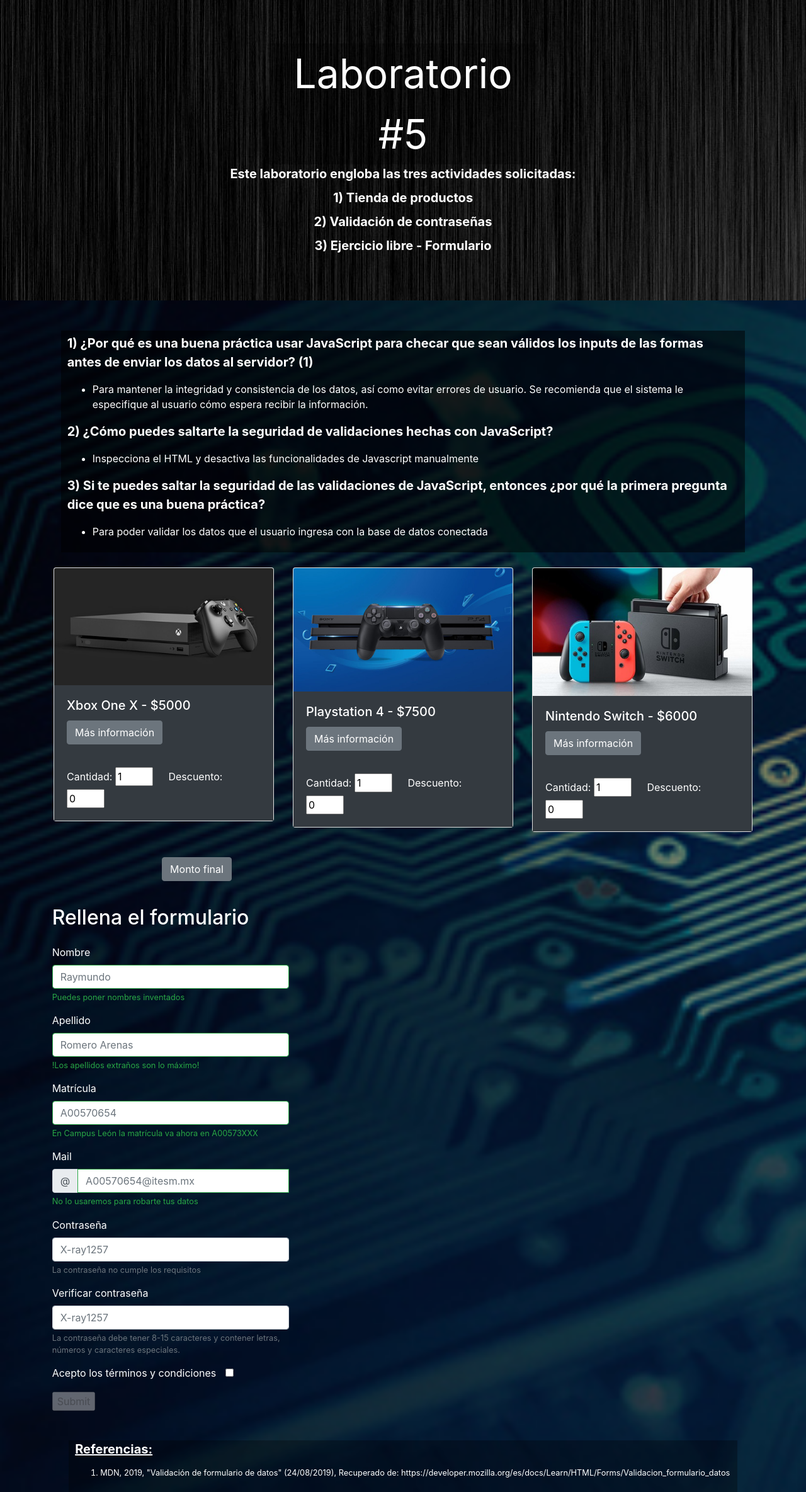
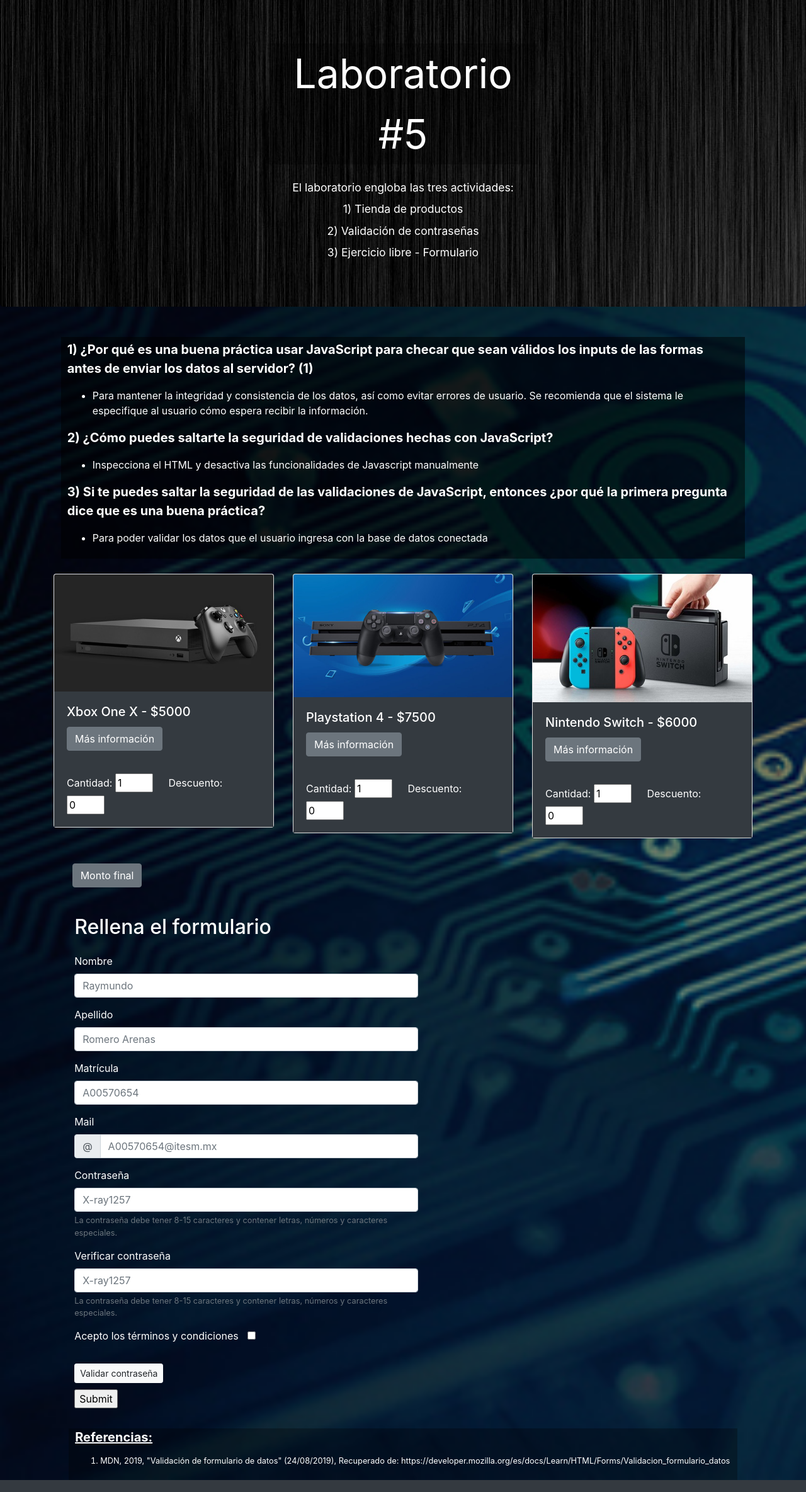
Before and after one commit to Raylogic/DAWBD_A00570654, a PHP site: page /Laboratorio5.html in a window 1280 px wide. Shown: the part 43-2412 px from the top of the page at 63% size. Run offline with PHP 8.4, Linux system fonts and the light colour scheme; some libraries are stand-ins or nearby versions.

Commit message:
¡Laboratorio 5 corregido!

```diff
--- a/Laboratorio #1-7/Laboratorio5.html
+++ b/Laboratorio #1-7/Laboratorio5.html
@@ -17,10 +17,11 @@
     <section id="Jumbo" class="jumbotron text-center">
         <div class="text-white text-center mt-5">
             <header>Laboratorio #5</header>
-            <p id="LabDescrip"><strong>Este laboratorio engloba las tres actividades solicitadas:</strong></p>
-            <p id="LabDescrip"><strong>1) Tienda de productos</strong></p>
-            <p id="LabDescrip"><strong>2) Validación de contraseñas</strong></p>
-            <p id="LabDescrip"><strong>3) Ejercicio libre - Formulario</strong></p>
+            <br>
+            <p id="LabDescrip">El laboratorio engloba las tres actividades:</p>
+            <p id="LabDescrip">1) Tienda de productos</p>
+            <p id="LabDescrip">2) Validación de contraseñas</p>
+            <p id="LabDescrip">3) Ejercicio libre - Formulario</p>
         </div>
     </section>
     <!-- Navbar -->
@@ -124,10 +125,11 @@
        </div>
     </section>
 
-    <section class="container-fluid px-0">
+    <section class="container-fluid">
         <div class="row align-items-center">
-            <div class="col-6 mb-4">
-                <div class="row justify-content-center">
+            <div class="col-1 mb-4"></div>
+            <div class="col-4 mb-4 ml-2">
+                <div class="row justify-content-left">
                     <div class="text-white mt-3">
                         <div class="text-white">
                             <button type="button" class="btn btn-secondary" onclick="total()">Monto final</button>
@@ -141,39 +143,27 @@
     <form>
         <section class="container-fluid px-0">
             <div class="row align-items-center">
-                <div class="col-7 mb-4">
-                    <div class="row justify-content-center">
-                        <div class="form-row text-white">
-                            <div class="col-6 col-lg-8">
+                <div class="col-1 mb-4"></div>
+                <div class="col-5 mb-4 ml-4">
+                    <div class="row justify-content-left">
+                        <div class="text-white">
                             <h2 id="Registro">Rellena el formulario</h2>
 
                             <label for="Nombre">Nombre</label>
-                                <input type="text" class="form-control is-valid" id="Nombre" placeholder="Raymundo" required>
-                                <div class="valid-feedback">
-                                    Puedes poner nombres inventados
-                                </div>
+                            <input type="text" class="form-control text-muted" id="Nombre" placeholder="Raymundo" required>
 
                             <label for="Apellido">Apellido</label>
-                                <input type="text" class="form-control is-valid" id="Apellido" placeholder="Romero Arenas" required>
-                                <div class="valid-feedback">
-                                    !Los apellidos extraños son lo máximo!
-                                </div>
+                            <input type="text" class="form-control text-muted" id="Apellido" placeholder="Romero Arenas" required>
 
                             <label for="Matrícula">Matrícula</label>
-                                <input type="text" class="form-control is-valid" id="Matrícula" placeholder="A00570654" required>
-                                <div class="valid-feedback">
-                                    En Campus León la matrícula va ahora en A00573XXX
-                                </div>
+                            <input type="text" class="form-control text-muted" id="Matrícula" placeholder="A00570654" required>
 
                             <label for="Mail">Mail</label>
                             <div class="input-group">
                                 <div class="input-group-prepend">
                                     <span class="input-group-text" id="Arroba">@</span>
                                 </div>
-                                    <input type="Email" class="form-control is-valid" id="Mail" placeholder="A00570654@itesm.mx" required>
-                                    <div class="valid-feedback">
-                                        No lo usaremos para robarte tus datos
-                                    </div>
+                                <input type="Email" class="form-control text-muted" id="Mail" placeholder="A00570654@itesm.mx" required>
                             </div>
 
                             <label for="Password">Contraseña</label>
@@ -190,11 +180,11 @@
 
                             <label for="Agreed">Acepto los términos y condiciones </label>
                             <input id="Agreed" type="Checkbox" name="Agreed">
+                            <br><br>
+
+                            <button type="button" class="btn btn-light btn-sm" onclick="validarContraseña()">Validar contraseña</button>
                             <br>
-                                <input type="Submit" id="Enviar" onclick="terminar_compra()" disabled>
-                                <br>
-                                <div id="Endgame"></div>
-                            </div>
+                            <input type="Submit" id="Enviar" onclick="terminar_compra()">
                         </div>
                     </div>
                 </div>
--- a/Laboratorio #1-7/css/EstiloGeneral.css
+++ b/Laboratorio #1-7/css/EstiloGeneral.css
@@ -119,8 +119,9 @@
 }
 #LabDescrip {
     margin-bottom: 0.5rem;
+    font-size: 1.1rem;
 }
 #Total {
     text-decoration: underline;
-    margin-top: 15px;
+    margin-top: 20px;
 }
--- a/Laboratorio #1-7/js/JSLab5.js
+++ b/Laboratorio #1-7/js/JSLab5.js
@@ -1,5 +1,4 @@
 function xbox() {
-  var precio = 5000;
   document.getElementById("Xbox").innerHTML =
     "<ul>" +
       "<li>Memoria: 1TB</li>" +
@@ -10,7 +9,6 @@
   "";
 }
 function playstation() {
-  var precio = 7500;
   document.getElementById("Playstation").innerHTML =
     "<ul>" +
       "<li>Memoria: 500GB</li>" +
@@ -21,7 +19,6 @@
   "";
 }
 function nintendo() {
-  var precio = 6000;
   document.getElementById("Nintendo").innerHTML =
     "<ul>" +
       "<li>Memoria: 100GB</li>" +
@@ -72,7 +69,7 @@
     if(contrasena.match(/[a-z]/)){
       letra = true;
     }
-    if(contrasena.match(/[!#$%*&.]/)){
+    if(contrasena.match(/[!#$%*&.-]/)){
       especial = true;
     }
     if(tamano == true && numero == true && letra == true && especial == true){
@@ -81,6 +78,7 @@
 
     if(contrasena == verificacion && valido == false) {
         document.getElementById("AyudaPassword").innerHTML = "La contraseña no cumple los requisitos";
+        document.getElementById("AyudaVerify").innerHTML = "La contraseña no cumple los requisitos";
         return false;
 
     } else if(contrasena == verificacion && valido == true) {
@@ -89,13 +87,13 @@
         return true;
 
     } else {
+        document.getElementById("AyudaPassword").innerHTML = "Las contraseñas no coinciden";
         document.getElementById("AyudaVerify").innerHTML = "Las contraseñas no coinciden";
         return false;
     }
 }
 
-setInterval(habilitar_submit, 500);
-
+/**
 function habilitar_submit(){
   var nombre = document.getElementById("Nombre").value;
   var apellido = document.getElementById("Apellido").value;
@@ -111,7 +109,10 @@
 }
 
 function terminar_compra(){
-  document.getElementById("Endgame").innerHTML =
-    "<h3>" + "¡Compra realizada!" + "</h3>"
-  "";
+  if(habilitar_submit() == true) {
+    document.getElementById("Endgame").innerHTML =
+      "¡Compra realizada!" +
+      "";
+  }
 }
+**/
```
Lines whose indentation alone changed are shown as unchanged.
